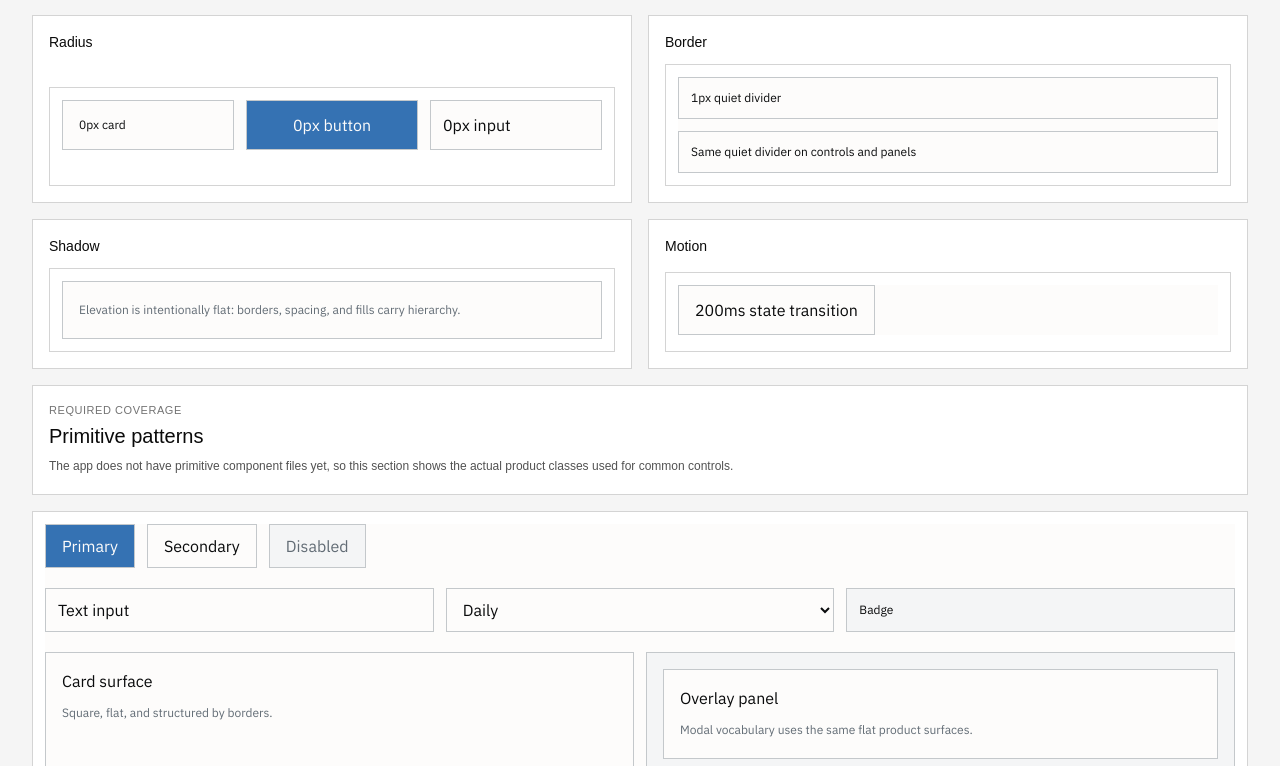
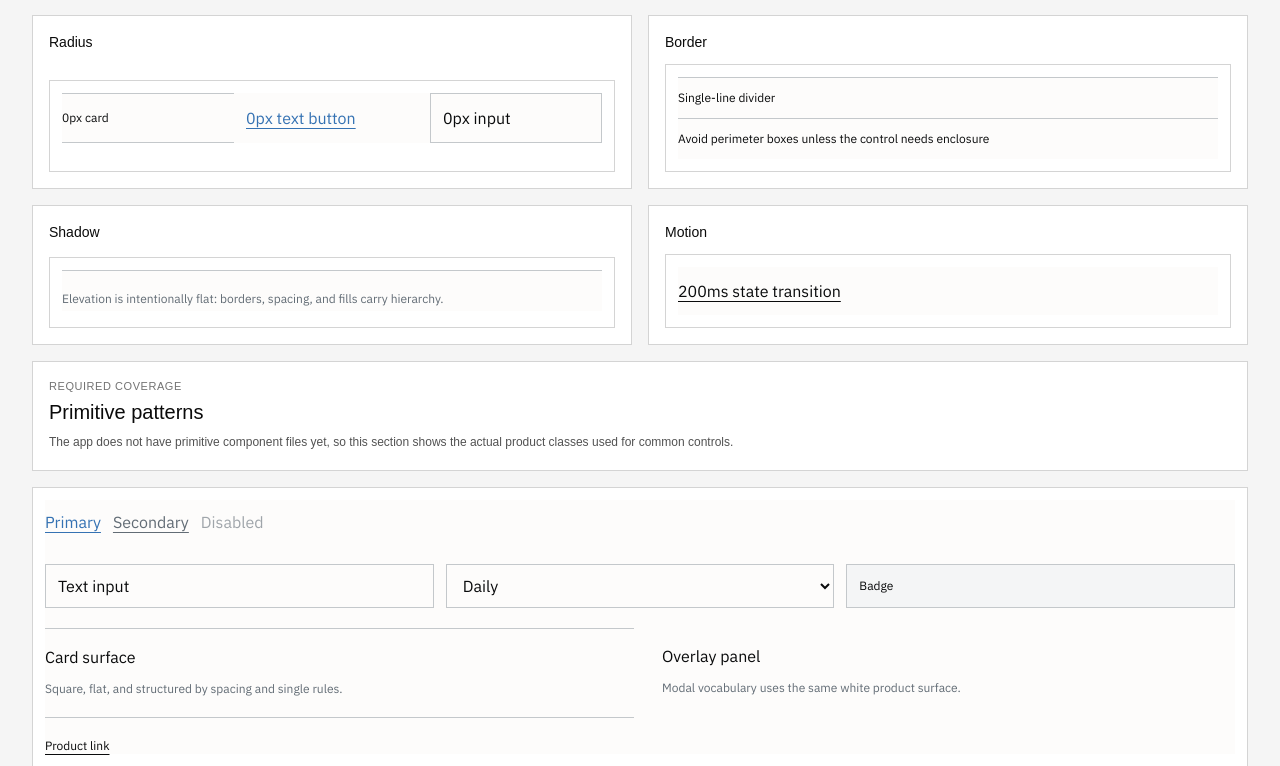
Before and after one commit to emixd12/habit-tracking-app, a Next.js app: page /design-system in a window 1280 px wide. Shown: the part 1234-2000 px from the top of the page. Built offline with nearby package versions, Linux system fonts and the light colour scheme; what @js-temporal/polyfill would draw is missing.

Commit message:
Refine design system surfaces and action styles

```diff
--- a/app/design-system/page.tsx
+++ b/app/design-system/page.tsx
@@ -349,14 +349,14 @@ function Foundations() {
           preview={
             <ProductPreview>
               <div className="grid gap-3 sm:grid-cols-3">
-                <div className="border border-line bg-background p-4 text-sm font-bold">
+                <div className="border-y border-line bg-background py-4 text-sm font-bold">
                   0px card
                 </div>
                 <button
                   type="button"
-                  className="border border-line bg-primary px-4 py-3 text-sm font-bold text-primary-foreground"
+                  className="w-fit bg-transparent py-3 text-sm font-bold text-primary underline decoration-1 underline-offset-4"
                 >
-                  0px button
+                  0px text button
                 </button>
                 <input
                   aria-label="Square input sample"
@@ -373,12 +373,12 @@ function Foundations() {
           title="Border"
           preview={
             <ProductPreview>
-              <div className="grid gap-3 bg-background text-foreground">
-                <div className="border border-line p-3 text-sm">
-                  1px quiet divider
+              <div className="grid bg-background text-foreground">
+                <div className="border-t border-line py-3 text-sm">
+                  Single-line divider
                 </div>
-                <div className="border border-line p-3 text-sm font-bold">
-                  Same quiet divider on controls and panels
+                <div className="border-t border-line py-3 text-sm font-bold">
+                  Avoid perimeter boxes unless the control needs enclosure
                 </div>
               </div>
             </ProductPreview>
@@ -390,7 +390,7 @@ function Foundations() {
           title="Shadow"
           preview={
             <ProductPreview>
-              <div className="border border-line bg-background p-4 text-sm leading-6 text-muted-readable shadow-none">
+              <div className="border-t border-line bg-background pt-4 text-sm leading-6 text-muted-readable shadow-none">
                 Elevation is intentionally flat: borders, spacing, and fills
                 carry hierarchy.
               </div>
@@ -405,7 +405,7 @@ function Foundations() {
             <ProductPreview>
               <button
                 type="button"
-                className="border border-line bg-background px-4 py-3 text-sm font-bold text-foreground transition-colors duration-200 hover:bg-primary hover:text-primary-foreground motion-reduce:transition-none"
+                className="bg-transparent py-3 text-sm font-bold text-foreground underline decoration-1 underline-offset-4 transition-colors duration-200 hover:text-primary motion-reduce:transition-none"
               >
                 200ms state transition
               </button>
@@ -425,20 +425,20 @@ function Foundations() {
             <div className="flex flex-wrap gap-3">
               <button
                 type="button"
-                className="min-h-11 border border-line bg-primary px-4 py-2 text-sm font-bold text-primary-foreground"
+                className="min-h-11 bg-transparent px-0 py-2 text-sm font-bold text-primary underline decoration-1 underline-offset-4"
               >
                 Primary
               </button>
               <button
                 type="button"
-                className="min-h-11 border border-line bg-background px-4 py-2 text-sm font-bold text-foreground"
+                className="min-h-11 bg-transparent px-0 py-2 text-sm font-bold text-muted-readable underline decoration-1 underline-offset-4"
               >
                 Secondary
               </button>
               <button
                 type="button"
                 disabled
-                className="min-h-11 border border-line bg-surface px-4 py-2 text-sm font-bold text-muted-readable"
+                className="min-h-11 bg-transparent px-0 py-2 text-sm font-bold text-muted-readable opacity-60"
               >
                 Disabled
               </button>
@@ -464,25 +464,24 @@ function Foundations() {
             </div>
 
             <div className="grid gap-3 sm:grid-cols-2">
-              <article className="border border-line bg-background p-4">
+              <article className="border-y border-line bg-background py-4">
                 <h3 className="text-lg font-bold">Card surface</h3>
                 <p className="mt-2 text-sm leading-6 text-muted-readable">
-                  Square, flat, and structured by borders.
+                  Square, flat, and structured by spacing and single rules.
                 </p>
               </article>
-              <div className="border border-line bg-surface p-4">
-                <div className="border border-line bg-background p-4">
-                  <h3 className="text-lg font-bold">Overlay panel</h3>
-                  <p className="mt-2 text-sm leading-6 text-muted-readable">
-                    Modal vocabulary uses the same flat product surfaces.
-                  </p>
-                </div>
+              <div className="bg-background p-4">
+                <h3 className="text-lg font-bold">Overlay panel</h3>
+                <p className="mt-2 text-sm leading-6 text-muted-readable">
+                  Modal vocabulary uses the same white product surface.
+                </p>
               </div>
             </div>
 
             <a
               href="/timeline"
-              className="w-fit border border-line bg-background px-3 py-2 text-sm font-bold text-foreground hover:bg-surface"
+              className="w-fit text-sm font-bold text-foreground underline decoration-1 underline-offset-4 hover:text-primary"
+              style={{ textDecorationLine: "underline" }}
             >
               Product link
             </a>
--- a/app/globals.css
+++ b/app/globals.css
@@ -192,6 +192,10 @@ button:disabled {
   background: var(--timeline-completed-hover);
 }
 
+.timeline-occurrence-row[data-visual-tone="not_completed"]:has(details[open]) {
+  background: var(--accent);
+}
+
 .timeline-occurrence-row[data-visual-tone="completed"]:has(details[open])
   .timeline-occurrence-details,
 .timeline-occurrence-row[data-visual-tone="completed"]:has(details[open])
@@ -204,6 +208,32 @@ button:disabled {
 }
 
 .timeline-occurrence-row[data-visual-tone="completed"]:has(details[open])
+  .timeline-occurrence-details textarea {
+  color: var(--foreground);
+}
+
+.timeline-occurrence-row[data-visual-tone="not_completed"]
+  .timeline-status-action,
+.timeline-occurrence-row[data-visual-tone="not_completed"]:has(details[open])
+  .timeline-occurrence-details,
+.timeline-occurrence-row[data-visual-tone="not_completed"]:has(details[open])
+  .timeline-occurrence-details h4,
+.timeline-occurrence-row[data-visual-tone="not_completed"]:has(details[open])
+  .timeline-occurrence-details label {
+  color: var(--primary-foreground);
+}
+
+.timeline-occurrence-row[data-visual-tone="not_completed"]
+  .timeline-status-action:disabled {
+  color: color-mix(in srgb, var(--primary-foreground) 68%, var(--accent));
+}
+
+.timeline-occurrence-row[data-visual-tone="not_completed"]:has(details[open])
+  .timeline-occurrence-details {
+  border-color: color-mix(in srgb, var(--primary-foreground) 34%, var(--accent));
+}
+
+.timeline-occurrence-row[data-visual-tone="not_completed"]:has(details[open])
   .timeline-occurrence-details textarea {
   color: var(--foreground);
 }
--- a/components/timeline/OccurrenceRow.tsx
+++ b/components/timeline/OccurrenceRow.tsx
@@ -16,21 +16,21 @@ const ROW_TONE_CLASSES: Record<TimelineOccurrenceView["visualTone"], string> = {
   needs_decision:
     "bg-surface text-foreground hover:bg-timeline-needs-decision-hover",
   completed: "bg-primary text-primary-foreground hover:bg-timeline-completed-hover",
-  not_completed: "bg-background text-foreground hover:bg-timeline-row-hover",
+  not_completed: "bg-accent text-primary-foreground hover:bg-accent",
 };
 
 const TIME_TONE_CLASSES: Record<TimelineOccurrenceView["visualTone"], string> = {
   default: "text-muted-readable",
   needs_decision: "text-foreground",
   completed: "text-primary-foreground",
-  not_completed: "text-muted-readable",
+  not_completed: "text-primary-foreground",
 };
 
 const RESOLVED_LABEL_CLASSES: Record<TimelineOccurrenceView["visualTone"], string> = {
   default: "text-muted-readable",
   needs_decision: "text-foreground",
   completed: "text-primary-foreground",
-  not_completed: "text-muted-readable",
+  not_completed: "text-primary-foreground",
 };
 
 export function OccurrenceRow({
--- a/design-system.usage.json
+++ b/design-system.usage.json
@@ -1,6 +1,6 @@
 {
   "schemaVersion": 1,
-  "generatedAt": "2026-06-23T01:51:52.398516+00:00",
+  "generatedAt": "2026-06-24T17:31:47.909635+00:00",
   "root": "/Users/emi/Coding Projects/habit-tracking-app",
   "usages": [
     {
@@ -22,7 +22,7 @@
     {
       "componentId": "composite.occurrence-note-form",
       "file": "components/analytics/AnalyticsScreen.tsx",
-      "line": 235,
+      "line": 414,
       "route": null,
       "usageKind": "render",
       "confidence": "exact"
@@ -54,7 +54,7 @@
     {
       "componentId": "flow.google-login-button",
       "file": "app/(auth)/login/page.tsx",
-      "line": 78,
+      "line": 63,
       "route": "(auth)/login/page",
       "usageKind": "render",
       "confidence": "exact"
@@ -70,7 +70,7 @@
     {
       "componentId": "layout.screen-frame",
       "file": "app/(app)/analytics/page.tsx",
-      "line": 34,
+      "line": 36,
       "route": "(app)/analytics/page",
       "usageKind": "render",
       "confidence": "exact"
@@ -102,7 +102,7 @@
     {
       "componentId": "module.analytics-screen",
       "file": "app/(app)/analytics/page.tsx",
-      "line": 38,
+      "line": 37,
       "route": "(app)/analytics/page",
       "usageKind": "render",
       "confidence": "exact"
@@ -190,7 +190,7 @@
     {
       "componentId": "module.status-buttons",
       "file": "components/analytics/AnalyticsScreen.tsx",
-      "line": 227,
+      "line": 406,
       "route": null,
       "usageKind": "render",
       "confidence": "exact"
```
Also changed, not shown: components/analytics/AnalyticsScreen.tsx (+26 -6 lines), 3 other files (tests, documents, lock files or other folders).
